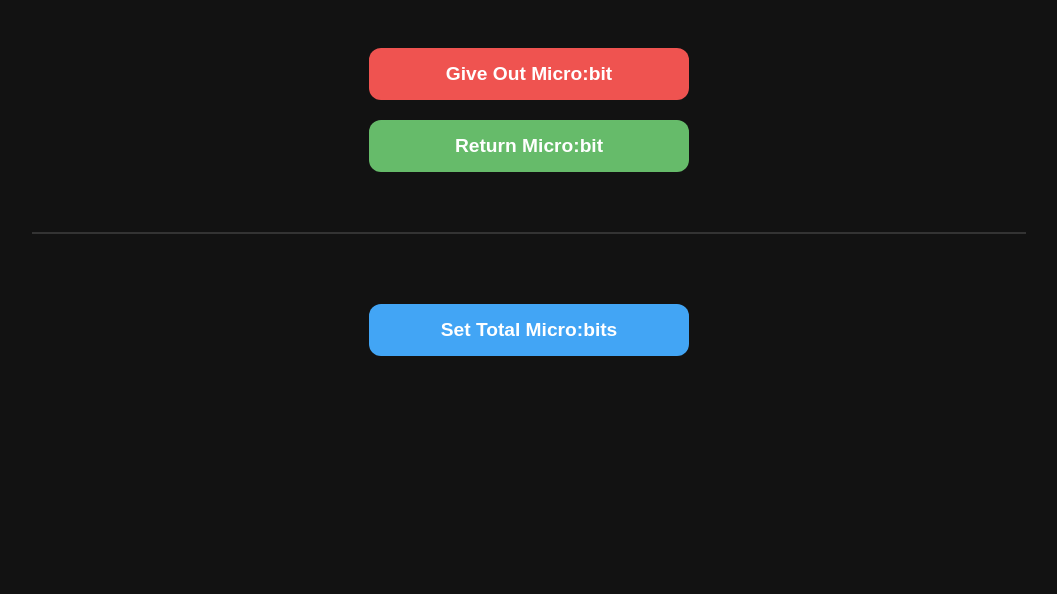
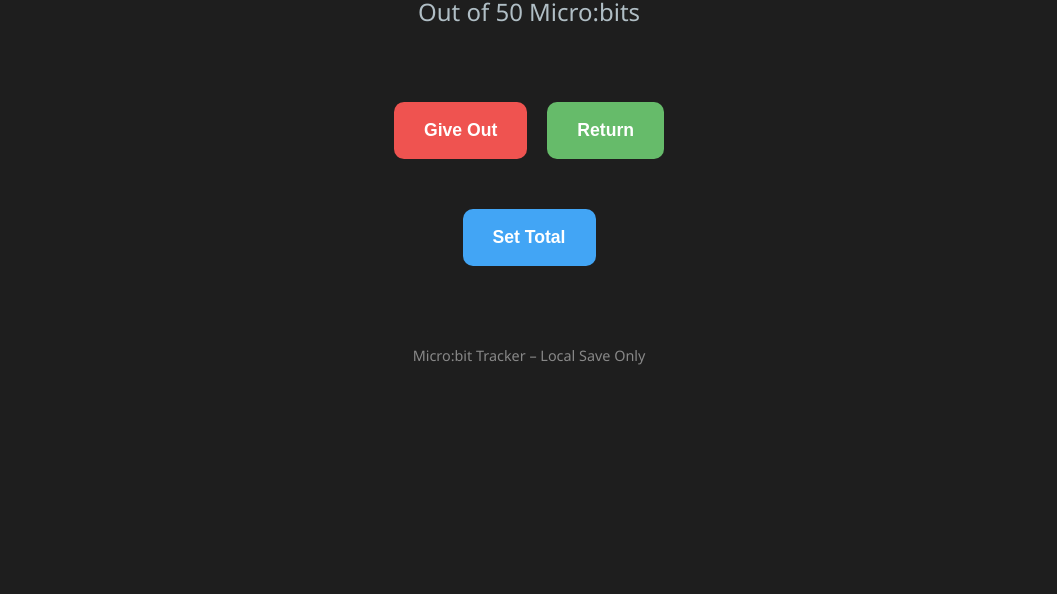
Before and after one commit to 1095185-LWSD/microbit-tracker, a plain HTML site: page index.html in a window 1280 px wide. Shown: the part 206-800 px from the top of the page, without its empty margins (111-1168 px from the left). Drawn offline with Linux system fonts and the light colour scheme.

Commit message:
Add files via upload

```diff
--- a/index.html
+++ b/index.html
@@ -3,97 +3,95 @@
 <html lang="en">
 <head>
   <meta charset="UTF-8" />
-  <meta name="viewport" content="width=device-width, initial-scale=1.0" />
+  <meta name="viewport" content="width=device-width, initial-scale=1.0"/>
   <title>Micro:bit Tracker</title>
   <style>
     body {
       margin: 0;
       font-family: 'Segoe UI', Tahoma, Geneva, Verdana, sans-serif;
-      background-color: #121212;
-      color: #e0e0e0;
+      background-color: #1e1e1e;
+      color: #ffffff;
       display: flex;
       flex-direction: column;
       align-items: center;
-      padding: 40px 20px;
+      padding: 60px 20px;
     }
+
     h1 {
-      font-size: 5rem;
+      font-size: 6rem;
       margin: 0;
-      color: #90caf9;
+      color: #4fc3f7;
     }
+
     p {
       font-size: 1.5rem;
-      margin-top: 8px;
+      margin-top: 10px;
       color: #b0bec5;
     }
-    .buttons, .set-container {
+
+    .button-group, .set-container {
       display: flex;
-      flex-direction: column;
       gap: 20px;
-      margin-top: 40px;
-      width: 100%;
-      max-width: 320px;
+      margin-top: 50px;
     }
+
     button {
-      font-size: 1.2rem;
-      padding: 15px;
+      font-size: 1.1rem;
+      padding: 18px 30px;
       border: none;
-      border-radius: 12px;
-      font-weight: bold;
+      border-radius: 10px;
+      font-weight: 600;
       cursor: pointer;
       transition: transform 0.1s ease, background-color 0.2s ease;
     }
+
     button:active {
-      transform: scale(0.98);
+      transform: scale(0.97);
     }
+
     .out-btn {
       background-color: #ef5350;
-      color: #fff;
+      color: white;
     }
+
     .in-btn {
       background-color: #66bb6a;
-      color: #fff;
+      color: white;
     }
+
     .set-btn {
       background-color: #42a5f5;
-      color: #fff;
+      color: white;
     }
-    hr {
-      margin: 60px 0 30px;
-      width: 80%;
-      border: 1px solid #333;
+
+    .footer {
+      margin-top: 80px;
+      font-size: 0.9rem;
+      color: #888;
     }
-    @media (max-width: 480px) {
-      h1 {
-        font-size: 4rem;
-      }
-      p {
-        font-size: 1.2rem;
-      }
-    }
+
   </style>
 </head>
 <body>
   <h1 id="counter">50</h1>
   <p id="total-label">Out of 50 Micro:bits</p>
 
-  <div class="buttons">
-    <button class="out-btn" onclick="change(-1)">Give Out Micro:bit</button>
-    <button class="in-btn" onclick="change(1)">Return Micro:bit</button>
+  <div class="button-group">
+    <button class="out-btn" onclick="change(-1)">Give Out</button>
+    <button class="in-btn" onclick="change(1)">Return</button>
   </div>
 
-  <hr />
+  <div class="set-container">
+    <button class="set-btn" onclick="setTotal()">Set Total</button>
+  </div>
 
-  <div class="set-container">
-    <button class="set-btn" onclick="setTotal()">Set Total Micro:bits</button>
+  <div class="footer">
+    Micro:bit Tracker – Local Save Only
   </div>
 
   <script>
-    let total = localStorage.getItem("bitTotal");
-    let count = localStorage.getItem("bitCount");
-
-    total = total !== null ? parseInt(total) : 50;
-    count = count !== null ? parseInt(count) : total;
+    let total = parseInt(localStorage.getItem("bitTotal")) || 50;
+    let count = parseInt(localStorage.getItem("bitCount")) || total;
 
     function updateDisplay() {
       document.getElementById("counter").innerText = count;
@@ -110,12 +108,14 @@
     }
 
     function setTotal() {
-      let newTotal = prompt("Enter total number of Micro:bits:", total);
-      let num = parseInt(newTotal);
-      if (!isNaN(num) && num > 0) {
-        total = num;
+      const input = prompt("Set the total number of Micro:bits:");
+      const newTotal = parseInt(input);
+      if (!isNaN(newTotal) && newTotal > 0) {
+        total = newTotal;
         if (count > total) count = total;
         updateDisplay();
+      } else if (input !== null) {
+        alert("Please enter a valid number greater than 0.");
       }
     }
 
```
